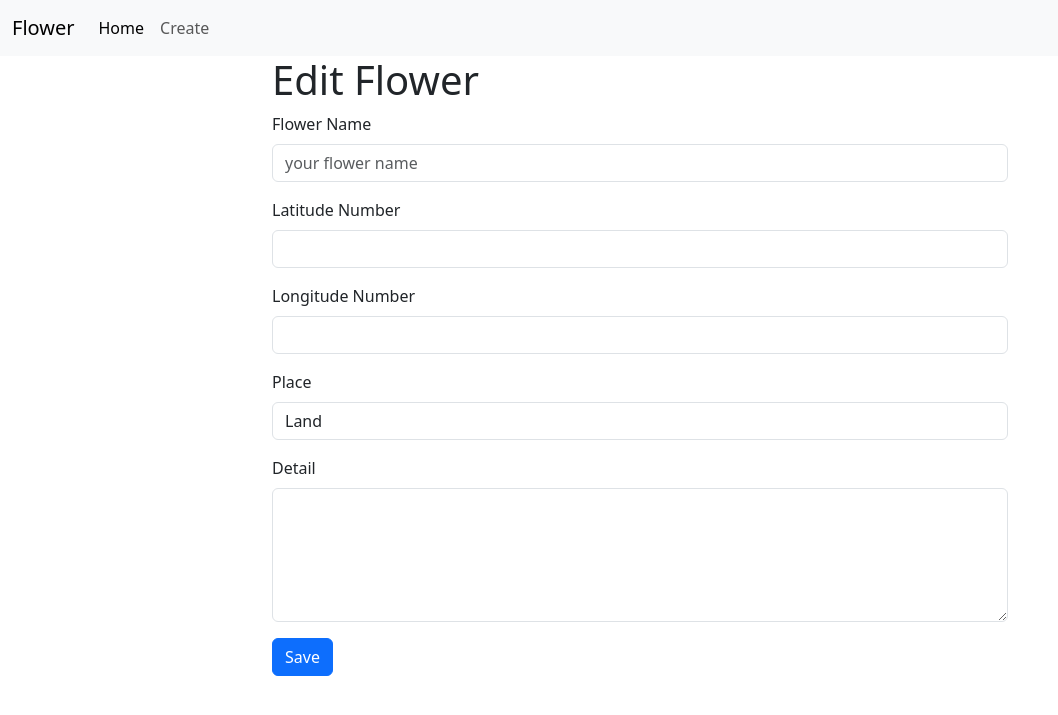
After one commit to SorawitZongkun/flask-67, a Flask app: template templates/edit.html in a window 1280 px wide. The commit adds this page. Shown: the top 715 px of the page, without its empty margins (0-1058 px from the left). Run offline with Flask 3, Linux system fonts and the light colour scheme; the template is opened without the code that fills it, so the values that code supplies are empty.

Commit message:
[UPDATE] store and edit

```diff
--- a/app.py
+++ b/app.py
@@ -1,6 +1,16 @@
-from flask import Flask, render_template, request, redirect
+from flask import Flask, render_template, request, redirect, session
+import mysql.connector
 
 app = Flask(__name__)
+
+# For form
+app.config['SECRET_KEY'] = '2qas35u46dg97xjtfhgvlusyktcyudstkyuy'
+
+# For DB
+db_host = "localhost"
+db_user = "root"
+db_pass = ""
+db_name = "flower"
 
 @app.route("/home")
 def home():
@@ -24,7 +34,87 @@ def store():
         place = request.form['place']
         detail = request.form['detail']
         print(flower_name, lat_num,long_num, place,detail)
-    return redirect('/home')
+
+        # pip install mysql-connector-python
+        # from flask import Flask, render_template, request, redirect, session
+        # import mysql.connector
+        # Connect Database
+        my_db = mysql.connector.connect(
+            host = db_host,
+            user = db_user,
+            password = db_pass,
+            db = db_name
+        )
+        my_cursor = my_db.cursor(dictionary=True)
+        sql = "INSERT INTO flowers (flower_name, lat_num, long_num, place, detail) VALUES (%s,%s,%s,%s,%s)"
+        val = (flower_name, lat_num, long_num, place, detail)
+        my_cursor.execute(sql, val)
+        my_db.commit()
+
+        session['alert_status'] = "success"
+        session['alert_message'] = "Already Created!"
+        return redirect('/')
+    else:
+        session['alert_status'] = "fail"
+        session['alert_message'] = "Something went wrong!"
+        return redirect('/')
+
+@app.route("/")
+def index():
+    # Connect Database
+    my_db = mysql.connector.connect(
+        host = db_host,
+        user = db_user,
+        password = db_pass,
+        db = db_name
+    )
+    my_cursor = my_db.cursor(dictionary=True)
+    sql = "SELECT * FROM flowers"
+    my_cursor.execute(sql)
+    results = my_cursor.fetchall()
+
+    # Show Message
+    if 'alert_status' in session and 'alert_message' in session:
+        alert_message = {
+            'status': session['alert_status'],
+            'message': session['alert_message']
+        }
+        del session['alert_status']
+        del session['alert_message']
+    else:
+        alert_message = {
+            'status': None,
+            'message': None
+        }
+
+    return render_template("index.html", alert_message = alert_message, results = results)
+
+@app.route("/edit/<flower_id>", methods=['GET'])
+def edit(flower_id):
+    # Connect Database
+    my_db = mysql.connector.connect(
+        host = db_host,
+        user = db_user,
+        password = db_pass,
+        db = db_name
+    )
+    my_cursor = my_db.cursor(dictionary=True)
+    sql = "SELECT * FROM flowers WHERE id = " + flower_id
+    my_cursor.execute(sql)
+    results = my_cursor.fetchall()
+    return render_template("edit.html", results = results)
+
+@app.route("/update/<flower_id>", methods=["POST"])
+def update(flower_id):
+    if request.method == "POST":
+        flower_name = request.form['flower_name']
+        lat_num = request.form['lat_num']
+        long_num = request.form['long_num']
+        place = request.form['place']
+        detail = request.form['detail']
+        print(flower_id, flower_name, lat_num,long_num, place,detail)
+    return redirect("/")
+
 
 
 if __name__ == "__main__":
--- a/templates/base_template.html
+++ b/templates/base_template.html
@@ -13,17 +13,17 @@
 <body>
     <nav class="navbar navbar-expand-lg bg-body-tertiary">
         <div class="container-fluid">
-            <a class="navbar-brand" href="#">Navbar</a>
+            <a class="navbar-brand" href="{{ url_for('index') }}">Flower</a>
             <button class="navbar-toggler" type="button" data-bs-toggle="collapse" data-bs-target="#navbarSupportedContent" aria-controls="navbarSupportedContent" aria-expanded="false" aria-label="Toggle navigation">
                 <span class="navbar-toggler-icon"></span>
             </button>
             <div class="collapse navbar-collapse" id="navbarSupportedContent">
                 <ul class="navbar-nav me-auto mb-2 mb-lg-0">
                     <li class="nav-item">
-                        <a class="nav-link active" aria-current="page" href="#">Home</a>
+                        <a class="nav-link active" aria-current="page" href="{{ url_for('index') }}">Home</a>
                     </li>
                     <li class="nav-item">
-                        <a class="nav-link" href="#">Link</a>
+                        <a class="nav-link" href="{{ url_for('create') }}">Create</a>
                     </li>
                 </ul>
             </div>
--- /dev/null
+++ b/templates/edit.html
@@ -0,0 +1,39 @@
+{% extends "base_template.html" %}
+
+{% block title %}
+    <title>Edit Flower</title>
+{% endblock %}
+
+{% block content %}
+    <h1>Edit Flower</h1>
+
+    <form action="{{ url_for('update', flower_id=results[0].id) }}" method="post">
+        <div class="mb-3">
+            <label for="flower_name" class="form-label">Flower Name</label>
+            <input type="text" class="form-control" name="flower_name" id="flower_name" placeholder="your flower name" value="{{ results[0].flower_name }}" required>
+        </div>
+        <div class="mb-3">
+            <label for="lat_num" class="form-label">Latitude Number</label>
+            <input type="number" class="form-control" name="lat_num" id="lat_num" step="0.000001" value="{{ results[0].lat_num }}">
+        </div>
+        <div class="mb-3">
+            <label for="long_num" class="form-label">Longitude Number</label>
+            <input type="number" class="form-control" name="long_num" id="long_num" step="0.000001" value="{{ results[0].long_num }}">
+        </div>
+        <div class="mb-3">
+            <label for="place" class="form-label">Place</label>
+            <select class="form-control" name="place" id="place">
+                <option value="land" {% if results[0].place == 'land' %} selected {% endif %} >Land</option>
+                <option value="forest" {% if results[0].place == 'forest' %} selected {% endif %} >Forest</option>
+                <option value="sea" {% if results[0].place == 'sea' %} selected {% endif %} >Sea</option>
+            </select>
+        </div>
+        <div class="mb-3">
+            <label for="detail" class="form-label">Detail</label>
+            <textarea class="form-control" name="detail" id="detail" rows="5">{{ results[0].detail }}</textarea>
+        </div>
+        <div class="mb-3">
+            <button type="submit" class="btn btn-primary">Save</button>
+        </div>
+    </form>
+{% endblock %}
```
Also changed, not shown: templates/index.html (added, +43 -0 lines).
